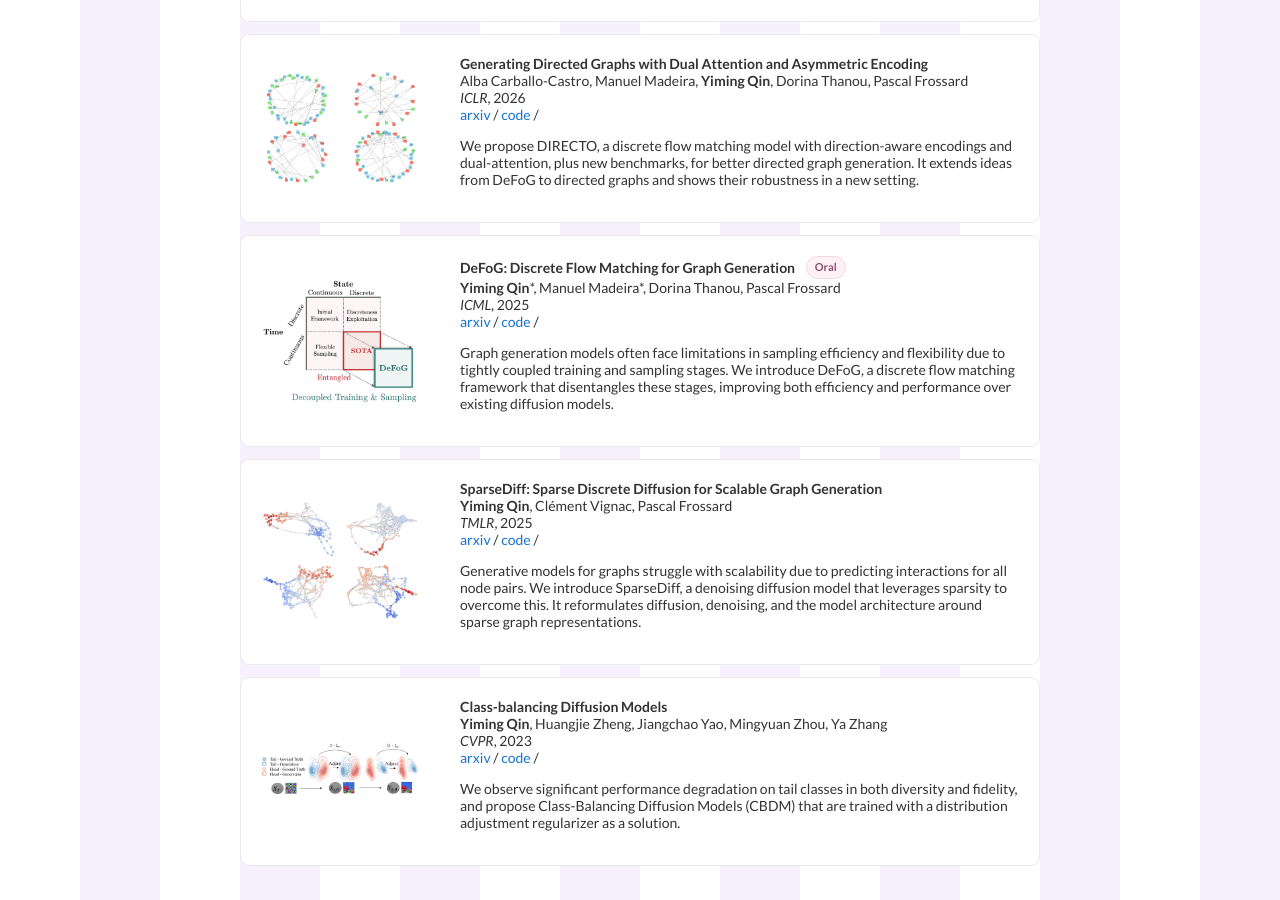
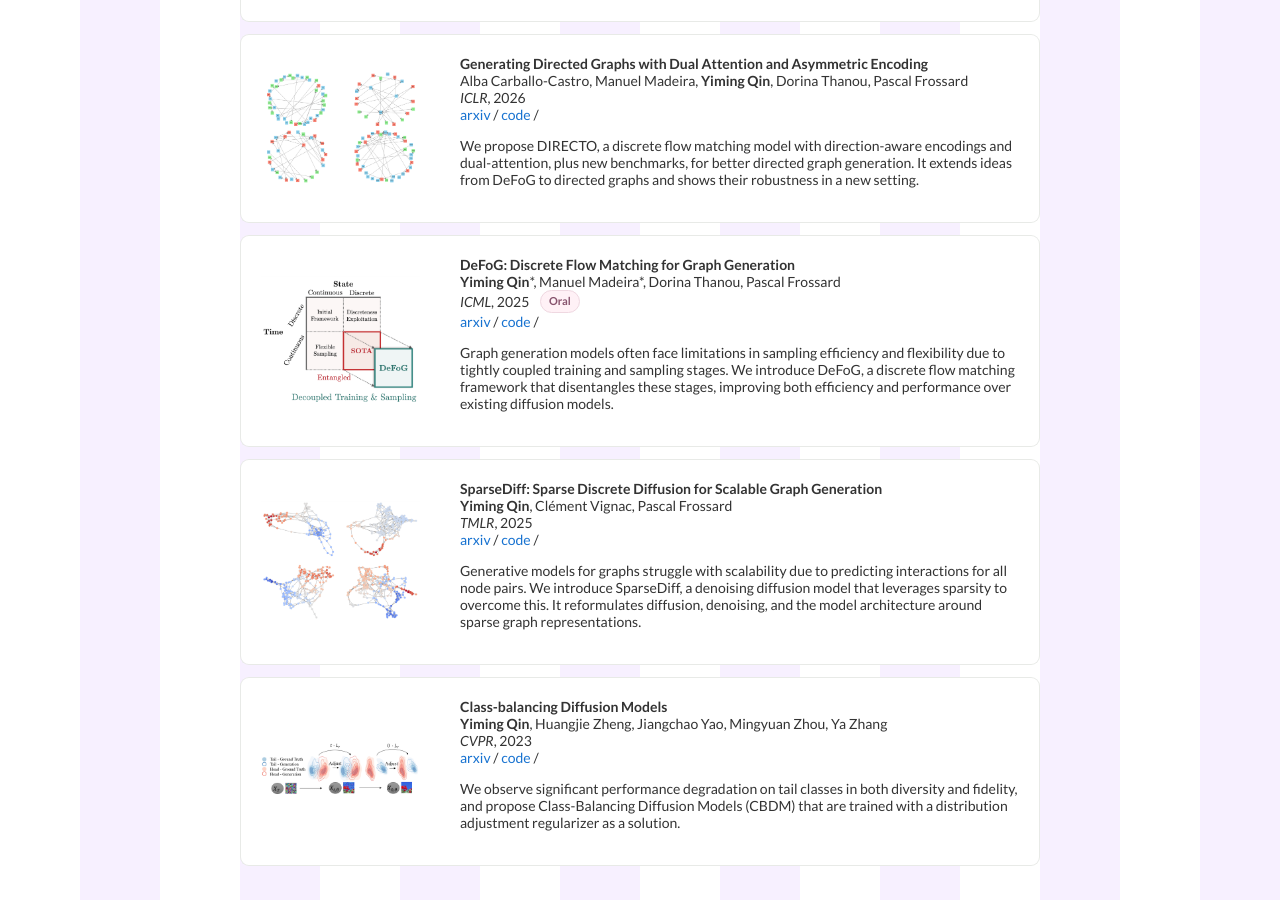
Before and after one commit to qym7/qym7.github.io, a Jekyll site: the page built from _posts/2026-10-06-A2D.markdown, in a window 1280 px wide and 900 px high, scrolled down 2204 px. Built offline with Jekyll 4.4.1, drawn with Linux system fonts in a browser that asks for light colours.

Commit message:
Move oral label after venue

```diff
--- a/_layouts/default.html
+++ b/_layouts/default.html
@@ -134,12 +134,12 @@
             </td>
             <td style="padding:2.5%;width:75%;vertical-align:middle">
               <h3>{{post.title}}</h3>
-              {% if post.oral %}<span class="paper-badge">Oral</span>{% endif %}
               <br>
               {{post.authors}}
 
               <br>
               <em>{{post.venue}}</em>, {{ post.date | date: "%Y" }}
+              {% if post.oral %}<span class="paper-badge">Oral</span>{% endif %}
               <br>
               {% if post.arxiv %}
               <a href="{{post.arxiv}}">arxiv</a> /
```
